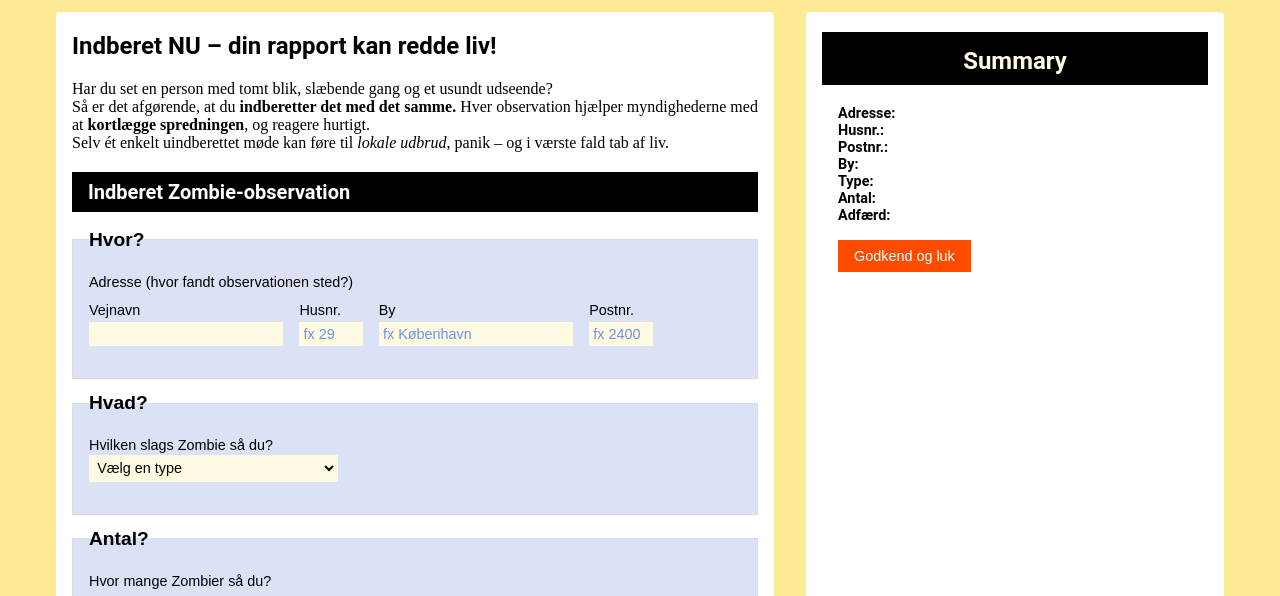
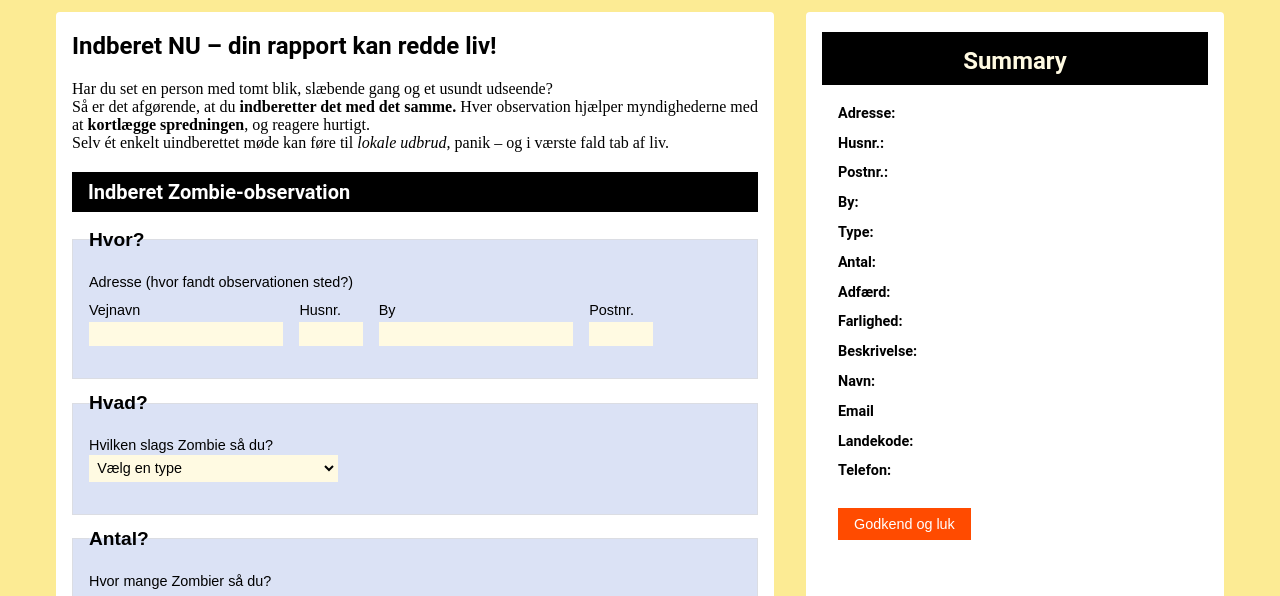
Before and after one commit to kemmKEA/zombie-angreb, a plain HTML site: page register.html in a window 1280 px wide. Shown: the part 131-727 px from the top of the page. Drawn offline with Linux system fonts and the light colour scheme.

Commit message:
Opdatering formular

```diff
--- a/css/forms.css
+++ b/css/forms.css
@@ -22,14 +22,6 @@ range {
   border: 1px solid var(--formfield-background-color);
   padding: 0.2rem;
   font-size: 0.9rem;
-}
-
-input:invalid:focus,
-textarea:invalid:focus,
-select:invalid:focus {
-  outline: none;
-  /* border: 1px solid red; */
-  box-shadow: 0 0 10px red;
 }
 
 input:user-invalid {
@@ -77,7 +69,7 @@ form p {
 }
 
 #location-number,
-#location-zipcode {
+#location_zipcode {
   max-width: 55px;
 }
 
@@ -126,8 +118,9 @@ button {
 
 #sum div {
   display: grid;
-  grid-template-columns: 2fr 5fr;
+  grid-template-columns: 3fr 4fr;
   gap: 0.5rem;
+  margin-bottom: 0.8rem;
 }
 
 #form-summary h2 {
@@ -153,7 +146,7 @@ button {
 #form-summary p {
   font-size: 0.9rem;
   /* line-height: 1.3; */
-  margin: 0 0 0.4rem 0;
+  margin: 0 0 0.8rem 0;
   /* padding: 0; */
 }
 
--- a/js/form.js
+++ b/js/form.js
@@ -41,8 +41,10 @@ function submitForm() {
   document.querySelector("#sum").style.display = "block";
 
   // forskellige inputfelter
-  document.querySelector("#location-street").textContent = document.querySelector("#location-street").value;
+  document.querySelector("#sumStreet").textContent = document.querySelector("#location-street").value;
   document.querySelector("#sumNumber").textContent = document.querySelector("#location-number").value;
+  document.querySelector("#sumCity").textContent = document.querySelector("#location_city").value;
+  document.querySelector("#sumZip").textContent = document.querySelector("#location_zipcode").value;
 
   // select - option
   document.querySelector("#sumType").textContent = document.querySelector("#zombie-type").value;
@@ -53,26 +55,31 @@ function submitForm() {
   // checkboxe ------------------------------------------------------------
   const checkboxes = document.querySelectorAll('input[name="behavior"]:checked');
 
-  // Console log der viser hvad value er for vores checkbokse. (Man får kun en log
-  // hvis man har udfyldt alle required input og tjekket en eller flere checkbokse af)
-  console.log(checkboxes);
-
   // Laver et array
   const myArray = [];
 
   // Kalder funktionen lavListe for hvert element i checkboxes
   checkboxes.forEach(lavListe);
 
-  // Pusher elementerne ind i myArray
+  // Pusher værdien af elementerne fra nodelisten ind i myArray
   function lavListe(element) {
     myArray.push(element.value);
   }
   // Putter arrayet ind i summary og separerer med komma og mellemrum
   document.querySelector("#sumBehaviour").textContent = myArray.join(", ");
+
+  // resterende elementer
+  document.querySelector("#sumDanger").textContent = document.querySelector("#farlighed").value;
+  document.querySelector("#sumStory").textContent = document.querySelector("#beskrivelse").value;
+  document.querySelector("#sumName").textContent = document.querySelector("#name").value;
+  document.querySelector("#sumEmail").textContent = document.querySelector("#email").value;
+  document.querySelector("#sumCode").textContent = document.querySelector("#area-code").value;
+  document.querySelector("#sumPhone").textContent = document.querySelector("#telefon").value;
 }
 
 // Resetter Formen og skjuler Summary
 function reset() {
   document.querySelector("#webform").reset();
   document.querySelector("#sum").style.display = "none";
+  // location.reload(false);
 }
--- a/register.html
+++ b/register.html
@@ -68,15 +68,15 @@
               </div>
               <div class="form-group">
                 <label class="blok" for="location-number">Husnr.</label>
-                <input id="location-number" name="location-number" type="text" placeholder="fx 29" />
+                <input id="location-number" name="location-number" type="text" />
               </div>
               <div class="form-group">
                 <label class="blok" for="location_city">By</label>
-                <input id="location_city" name="location_city" type="text" placeholder="fx København" required />
+                <input id="location_city" name="location_city" type="text" required />
               </div>
               <div class="form-group">
                 <label class="blok" for="location-zipcode">Postnr.</label>
-                <input id="location-zipcode" name="location-zipcode" type="text" pattern="\d{4}" placeholder="fx 2400" />
+                <input id="location_zipcode" name="location_zipcode" type="text" pattern="\d{4}" />
               </div>
             </div>
           </fieldset>
@@ -244,6 +244,30 @@
             <h3>Adfærd:</h3>
             <p id="sumBehaviour"></p>
           </div>
+          <div>
+            <h3>Farlighed:</h3>
+            <p id="sumDanger"></p>
+          </div>
+          <div>
+            <h3>Beskrivelse:</h3>
+            <p id="sumStory"></p>
+          </div>
+          <div>
+            <h3>Navn:</h3>
+            <p id="sumName"></p>
+          </div>
+          <div>
+            <h3>Email</h3>
+            <p id="sumEmail"></p>
+          </div>
+          <div>
+            <h3>Landekode:</h3>
+            <p id="sumCode"></p>
+          </div>
+          <div>
+            <h3>Telefon:</h3>
+            <p id="sumPhone"></p>
+          </div>
           <button id="reset_btn" type="reset">Godkend og luk</button>
         </article>
       </section>
```
